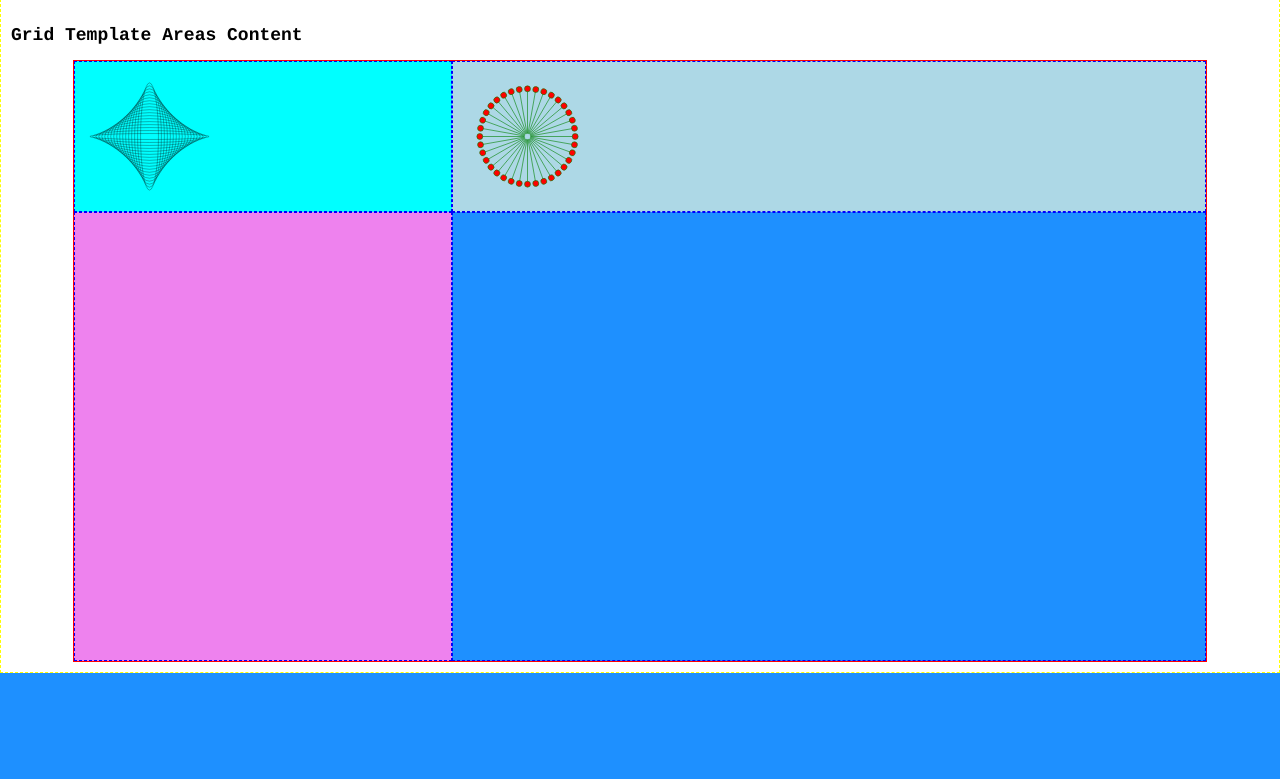
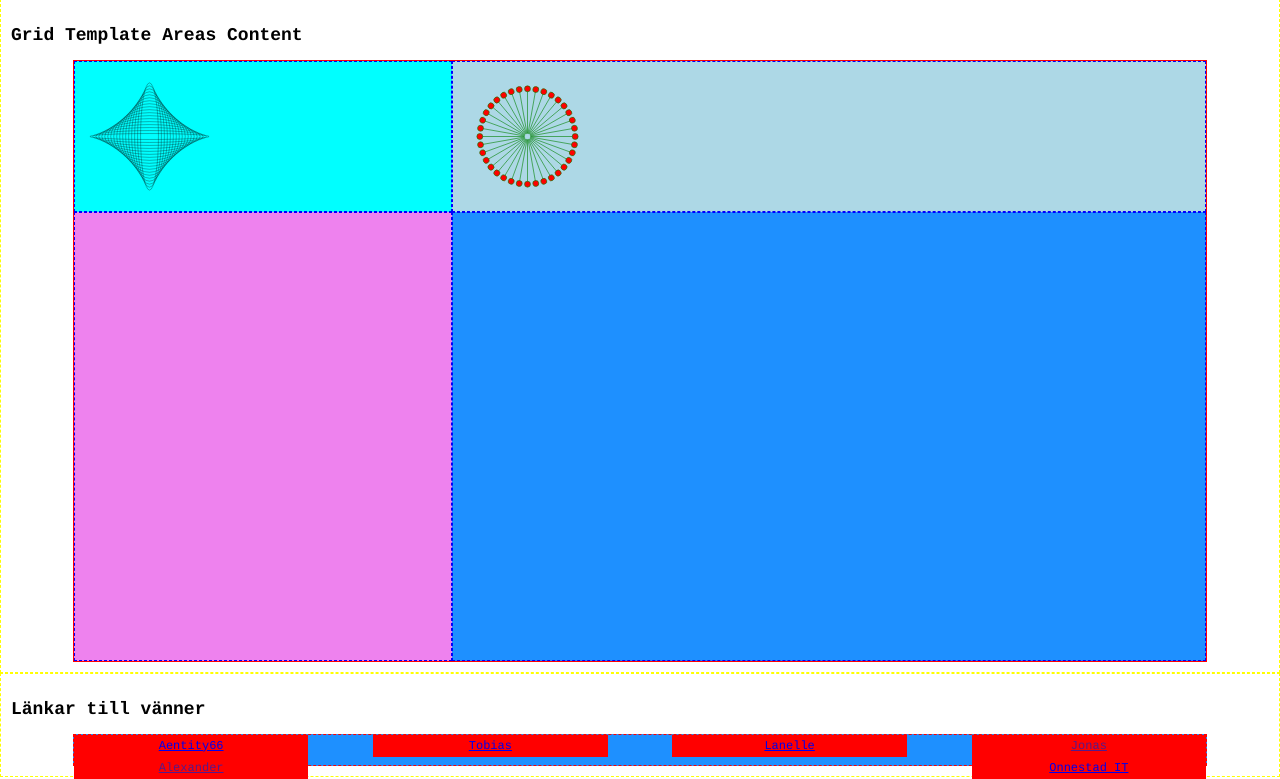
Before and after one commit to onnestad/onnestad.github.io, a PHP site: page / in a window 1280 px wide. Shown: the part 323-1102 px from the top of the page. Before the commit the page ends 996 px from the top, so only its background shows below. Run offline with PHP 8.4, Linux system fonts and the light colour scheme.

Commit message:
lots of changes

```diff
--- a/index.htm
+++ b/index.htm
@@ -11,7 +11,7 @@
 
 <body>
   <header>
-    <nav id="nav-flex">
+    <nav class="nav-flex">
       <span>home</span>
       <span>about</span>
       <span>contact</span>
@@ -45,6 +45,22 @@
     </div>
   </section>
 
+  <section>
+    <h2>Länkar till vänner </h2>
+    <nav class="nav-flex">
+      <span><a href="https://aentity66.github.io"> Aentity66 </a> </span>
+      <span><a href="https://tobiaswijk.github.io/">Tobias</a> </span>
+      <span><a href="https://onnell.github.io"> Lanelle </a> </span>
+      <span><a href="">Jonas </a> </span>
+      <span><a href="">Alexander </a> </span>
+      <span><a href="https://onnestad.github.io">Onnestad IT</a> </span>
+
+    </nav>
+
+
+  </section>
+
+
   <!-- Global site tag (gtag.js) - Google Analytics -->
   <script async src="https://www.googletagmanager.com/gtag/js?id=G-0T2CGJJ1WQ"></script>
   <script>
--- a/style.css
+++ b/style.css
@@ -14,7 +14,7 @@ section {
 /* ****************************** */
 /* *** flex box
 /* ****************************** */
-#nav-flex {
+.nav-flex {
   width: 90%;
   height: 30px;
   margin: auto;
@@ -28,7 +28,7 @@ section {
   border: 1px red dashed;
 }
 
-#nav-flex span {
+.nav-flex span {
   display: inline-block;
   background-color: red;
   padding: 4px;
```
